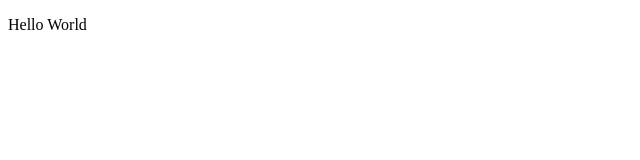
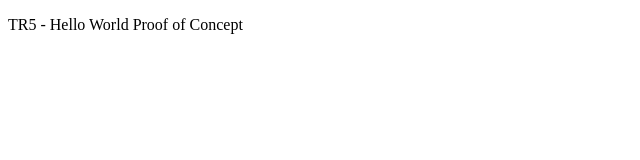
Before and after one commit to Buckley-James/Buckley-James.github.io, a plain HTML site: page index.html in a window 1280 px wide. Shown: the whole page, without its empty margins (0-640 px from the left). Drawn offline with Linux system fonts and the light colour scheme.

Commit message:
Update index page

```diff
--- a/index.html
+++ b/index.html
@@ -1,8 +1,8 @@
 <!DOCTYPE html>
     <head>
-
+        <title>Proof Of Concept</title>
     </head>
     <body>
-        <p>Hello World</p>
+        <p>TR5 - Hello World Proof of Concept</p>
     </body>
 </html>
```
